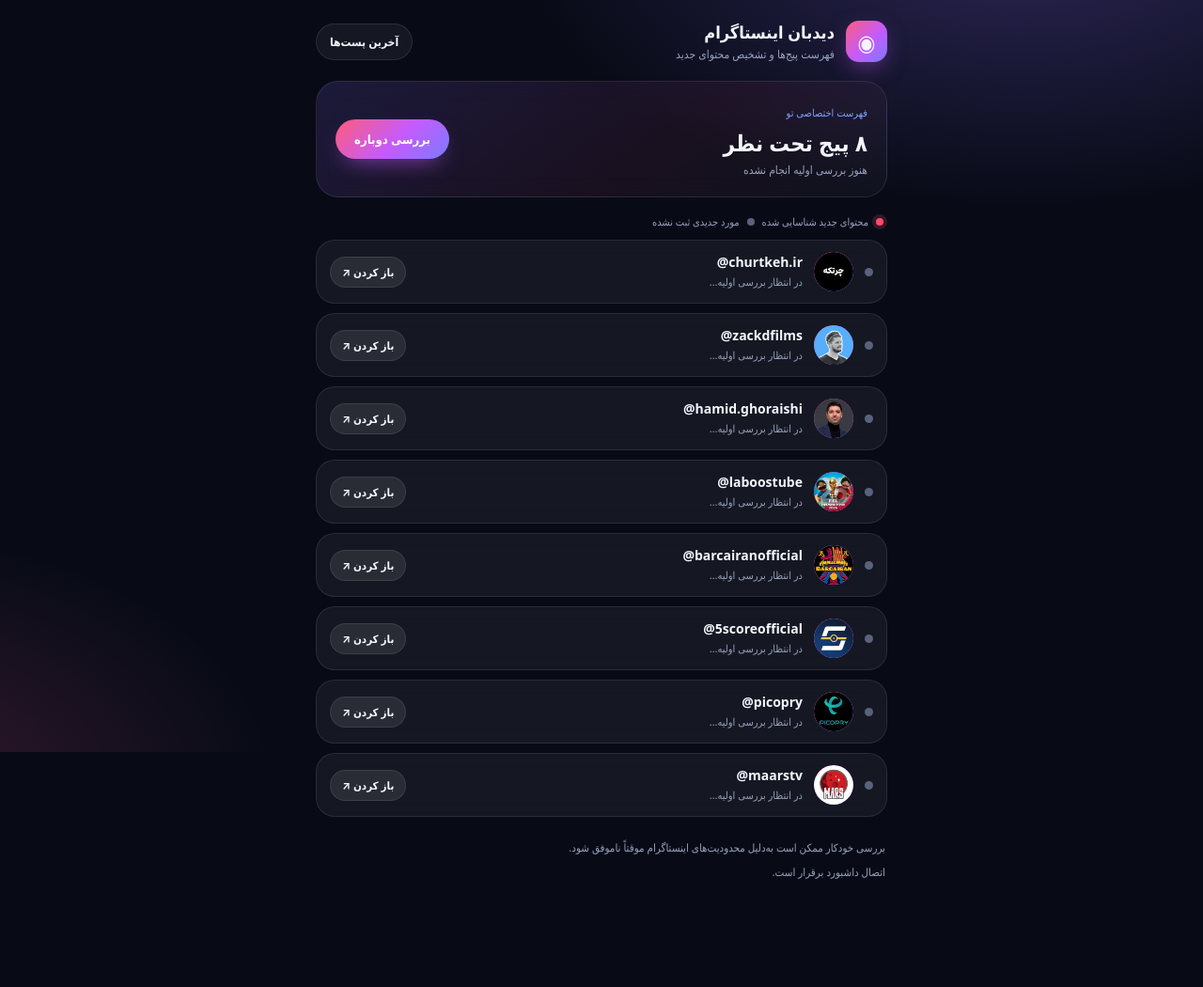
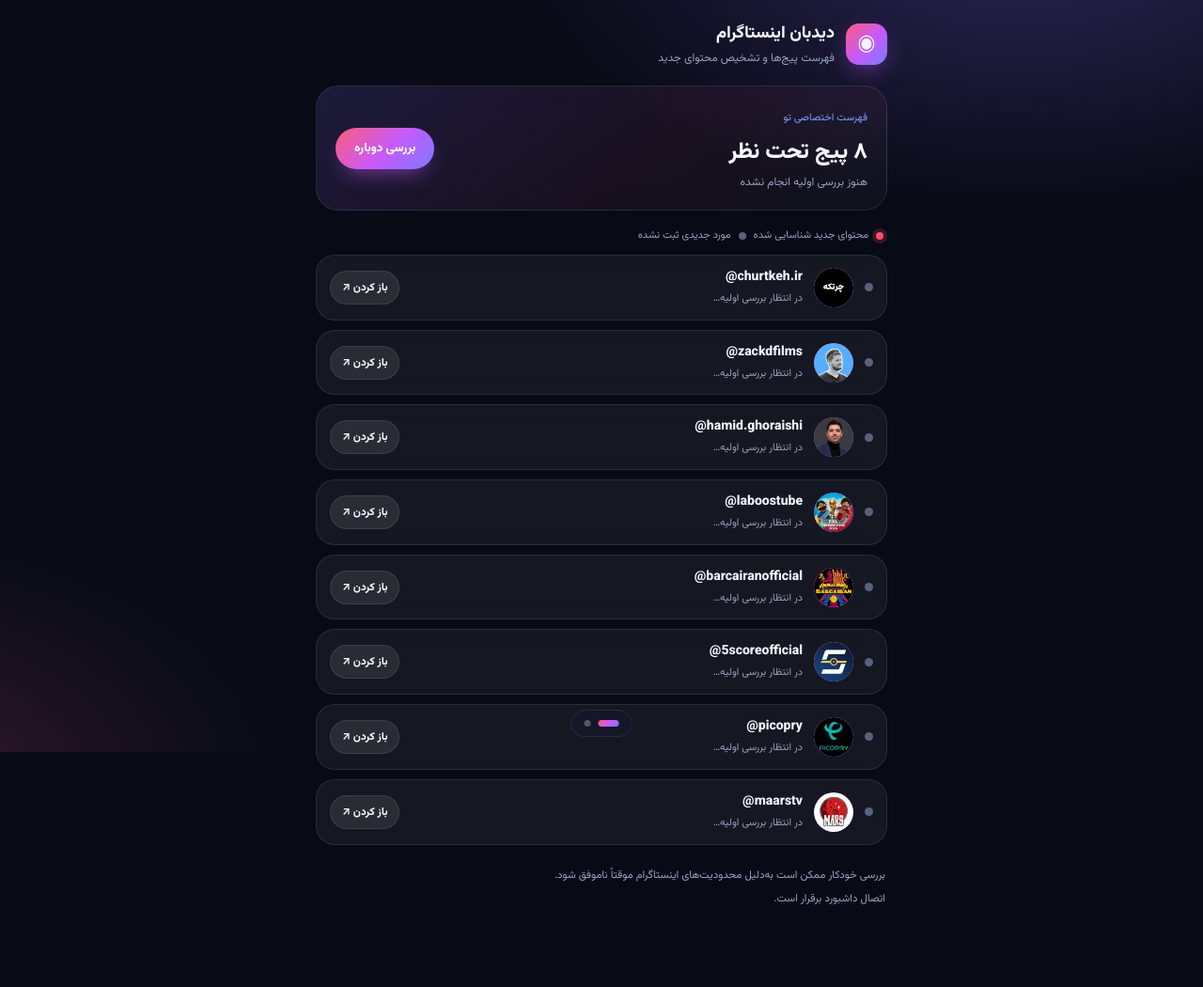
Before and after one commit to mohammadr8765/didban-instagram, a Flask app: page / in a window 1280 px wide. Shown: the whole page at 94% size. Before the commit the page ends 935 px from the top, so only its background shows below. Run offline with Flask 3, Linux system fonts and the light colour scheme; some libraries are stand-ins or nearby versions.

Commit message:
Update index.html

```diff
--- a/templates/index.html
+++ b/templates/index.html
@@ -3,14 +3,17 @@
 <head>
   <meta charset="utf-8">
   <meta name="viewport" content="width=device-width, initial-scale=1, viewport-fit=cover">
-  <meta name="theme-color" content="#111827">
+  <meta name="theme-color" content="#080b16">
   <meta name="description" content="داشبورد اختصاصی بررسی پست‌های جدید پیج‌های اینستاگرام">
   <link rel="manifest" href="/manifest.json">
   <link rel="icon" href="/static/icon.svg" type="image/svg+xml">
-  <link rel="stylesheet" href="/static/style.css">
+  <link rel="preconnect" href="https://fonts.googleapis.com">
+  <link rel="preconnect" href="https://fonts.gstatic.com" crossorigin>
+  <link href="https://fonts.googleapis.com/css2?family=Vazirmatn:wght@400;600;800&display=swap" rel="stylesheet">
+  <link rel="stylesheet" href="/static/style.css?v=2">
   <title>دیدبان اینستاگرام</title>
 </head>
-<body>
+<body data-swipe-right="/explore">
   <main class="shell">
     <header class="top">
       <div class="brand-mark">◉</div>
@@ -18,7 +21,6 @@
         <h1>دیدبان اینستاگرام</h1>
         <p>فهرست پیج‌ها و تشخیص محتوای جدید</p>
       </div>
-      <a class="ghost" href="/explore" style="text-decoration:none">آخرین پست‌ها</a>
       <button id="installBtn" class="ghost hidden" type="button">نصب برنامه</button>
     </header>
 
@@ -45,7 +47,13 @@
       <p id="statusLine">اتصال به سرویس در حال بررسی است.</p>
     </footer>
   </main>
+
+  <nav class="pager" aria-label="صفحه‌ها">
+    <a class="on" href="/" aria-label="پیج‌ها"></a>
+    <a href="/explore" aria-label="آخرین پست‌ها"></a>
+  </nav>
   <div id="toast" class="toast" role="status"></div>
   <script src="/static/app.js"></script>
+  <script src="/static/swipe.js?v=2"></script>
 </body>
-        </html>
+</html>
```
